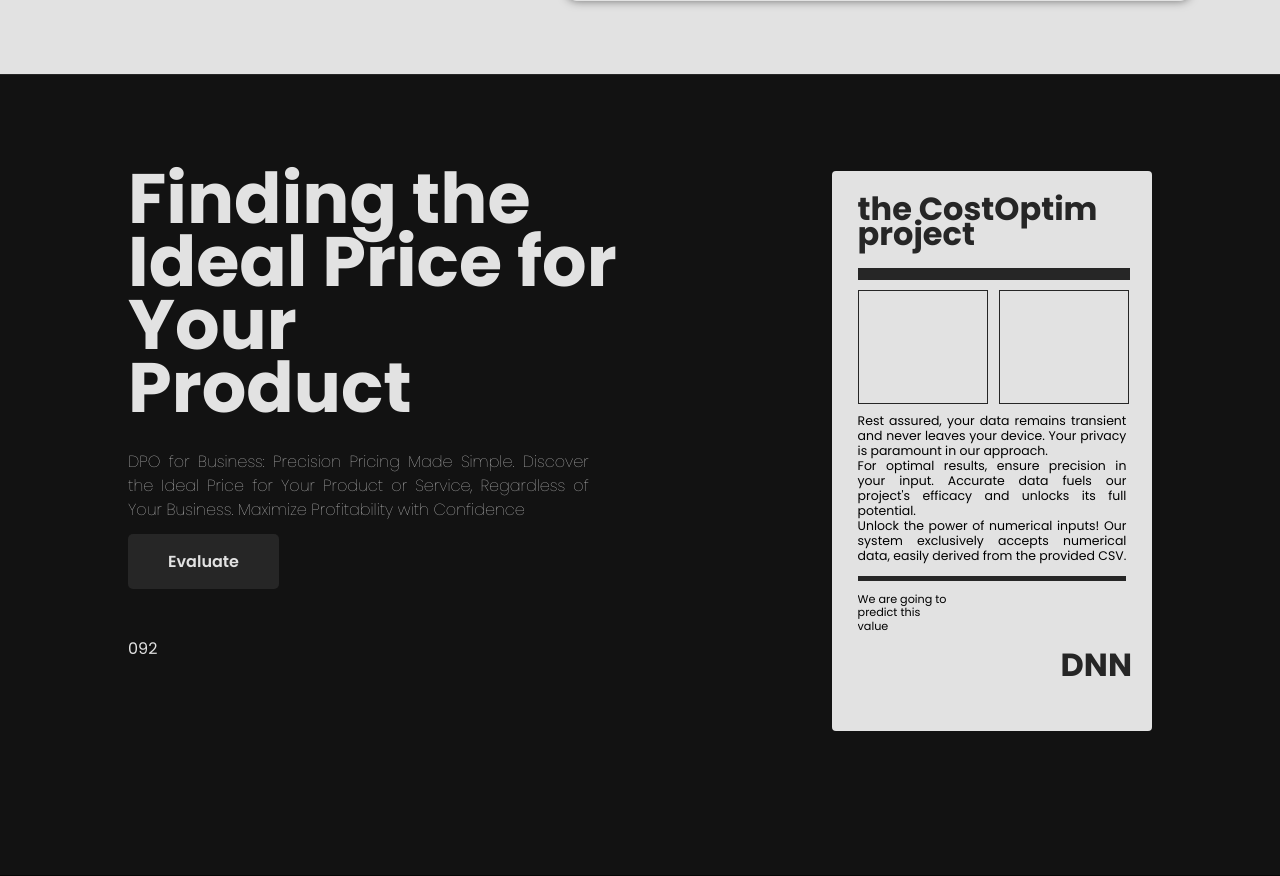
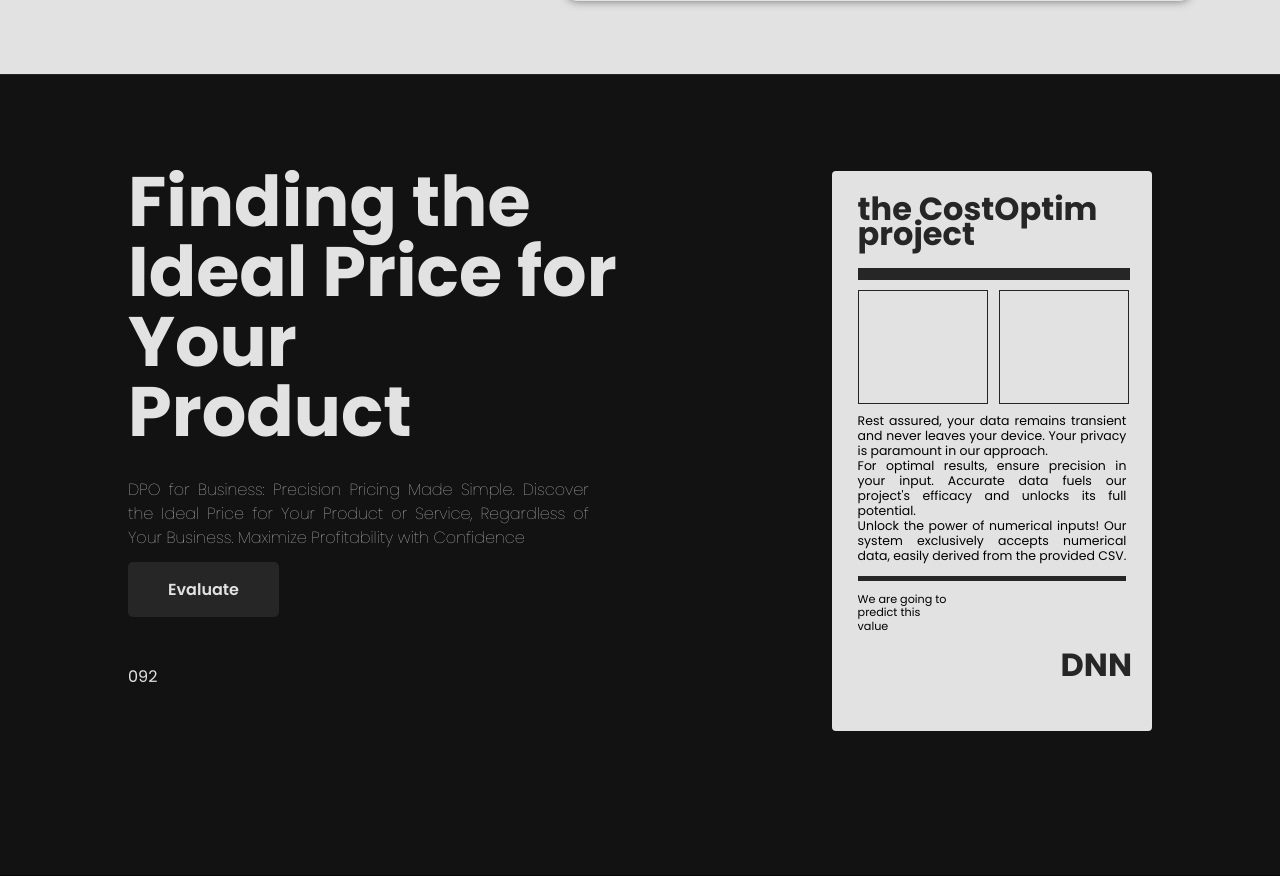
Before and after one commit to AMN-D/PRICEOPTIM, a Django app: template price_optimisation/files/templates/custom.html in a window 1280 px wide. Shown: the part 726-1602 px from the top of the page. Run offline with Django 4.2, Linux system fonts and the light colour scheme; the template is opened without the code that fills it, so the values that code supplies are empty; some web fonts are replaced.

Commit message:
requirements.txt added

```diff
--- a/price_optimisation/files/static/style.css
+++ b/price_optimisation/files/static/style.css
@@ -778,7 +778,7 @@ footer {
     font-weight: 700;
     font-style: normal;
     font-size: 70px;
-    line-height: 0.9;
+    line-height: 1;
     color: var(--bg-color);
     margin-top: 15%;
     margin-bottom: 5%;
```
Also changed, not shown: requirements.txt (added, +54 -0 lines).
